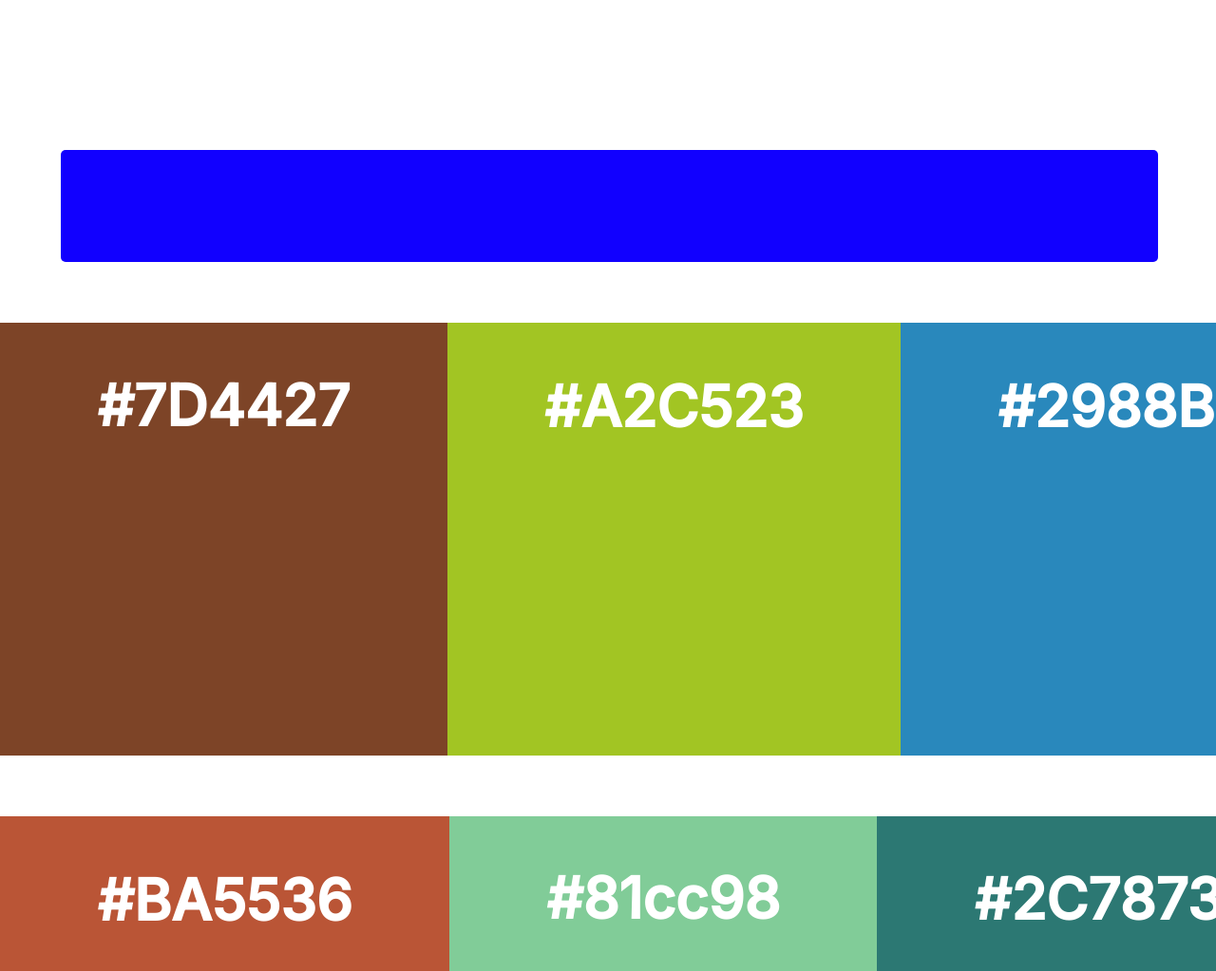
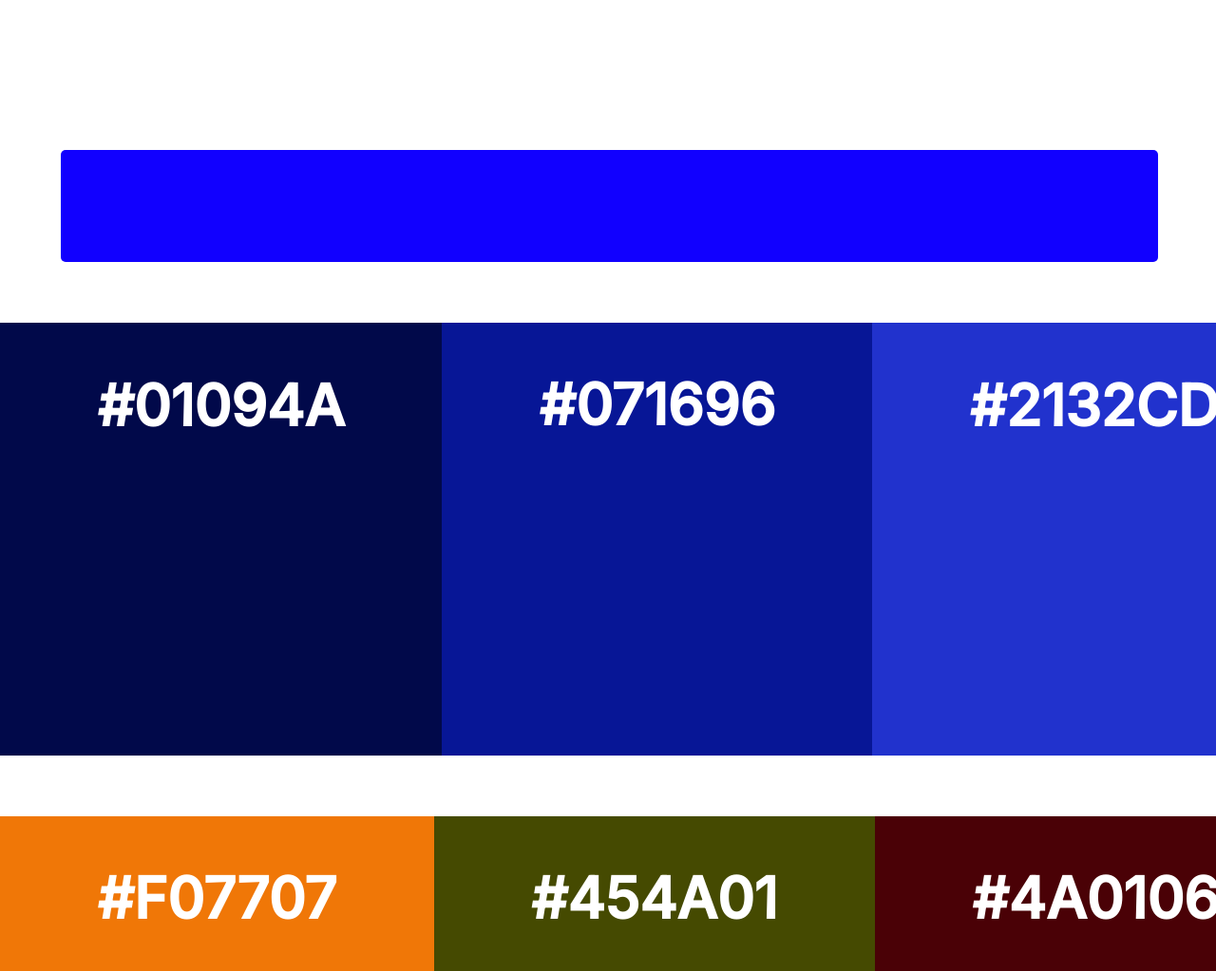
Before and after one commit to Abarthos/BookingCR, a website: page desing.html in a window 1280 px wide. Shown: the part 1777-2800 px from the top of the page at 95% size. Drawn offline with Linux system fonts and the light colour scheme; files whose address does not match are found by name; a web font is replaced by a local one.

Commit message:
Revert "feat: colors"

```diff
--- a/desing.html
+++ b/desing.html
@@ -66,7 +66,7 @@
 
   <Section class="buttons">
     <div class="buttons__titulo">
-      <h1 class="buttons__titulo--color">Images Header and Footer</h1>
+      <h1 class="buttons__titulo--color">Background-img all pages</h1>
     </div>
 
     <img class="img-header" src="" alt="">
@@ -93,25 +93,25 @@
 
   <section class="Color">
     <div class="Color__h1">
-      <h1 class="Color__h1--color">#7D4427</h1>
+      <h1 class="Color__h1--color">#01094A</h1>
     </div>
     <div class="Color__h1-2">
-      <h1 class="Color__h1--color">#A2C523</h1>
+      <h1 class="Color__h1--color">#071696</h1>
     </div>
     <div class="Color__h1-3">
-      <h1 class="Color__h1--color">#2988BC</h1>
+      <h1 class="Color__h1--color">#2132CD</h1>
     </div>
   </section>
 
   <section class="Color">
     <div class="Color__h1-4">
-      <h1 class="Color__h1--color">#BA5536</h1>
+      <h1 class="Color__h1--color">#F07707</h1>
     </div>
     <div class="Color__h1-5">
-      <h1 class="Color__h1--color">#81cc98</h1>
+      <h1 class="Color__h1--color">#454A01</h1>
     </div>
     <div class="Color__h1-6">
-      <h1 class="Color__h1--color">#2C7873</h1>
+      <h1 class="Color__h1--color">#4A0106</h1>
     </div>
     <div class="Color__h1-7">
       <h1 class="Color__h1--color">#01424A</h1>
--- a/sass/_paletaColors.scss
+++ b/sass/_paletaColors.scss
@@ -4,7 +4,7 @@
 }
 
 .Color__h1{
-  background-color: #7D4427;
+  background-color: #01094A;
   margin-top: 5%;
   padding: 1% 8% 1% 8%;
 
@@ -15,38 +15,37 @@
 }
 
 .Color__h1-2{
-  background-color: #A2C523;
+  background-color: #071696;
   margin-top: 5%;
   padding: 1% 8% 1% 8%;
 }
 
 .Color__h1-3{
-  background-color: #2988BC;
+  background-color: #2132CD;
   margin-top: 5%;
   padding: 1% 8% 1% 8%;
 }
 
 .Color__h1-4{
-  background-color: #BA5536;
+  background-color: #F07707;
   margin-top: 5%;
   padding: 1% 8% 1% 8%;
 }
 
 .Color__h1-5{
-  background-color: #81cc98;
+  background-color: #454A01;
   margin-top: 5%;
   padding: 1% 8% 1% 8%;
 }
 
-// REPETIDO //
-/* .Color__h1-5{
+.Color__h1-5{
   background-color: #454A01;
   margin-top: 5%;
   padding: 1% 8% 1% 8%;
-} */
+}
 
 .Color__h1-6{
-  background-color: #2C7873;
+  background-color: #4A0106;
   margin-top: 5%;
   padding: 1% 8% 1% 8%;
 }
```
Also changed, not shown: public/css/styles.css, 1 other file.
